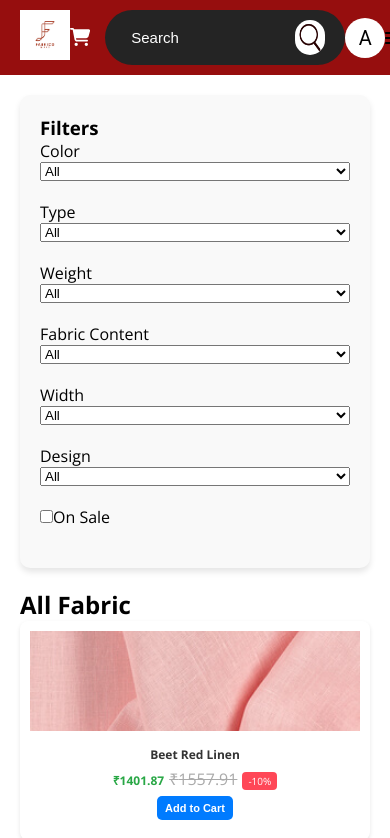
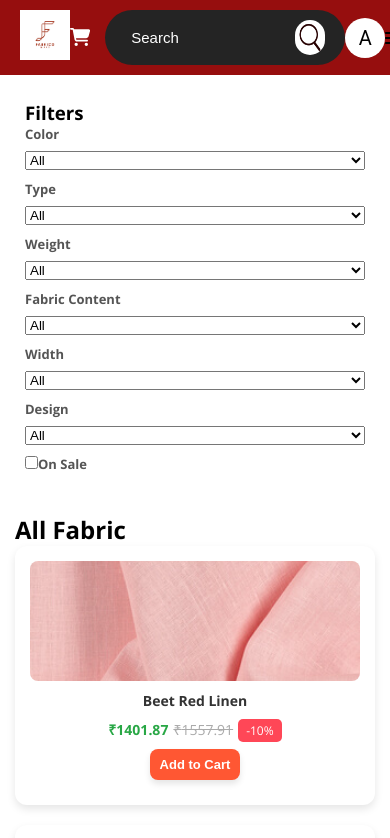
Before and after one commit to aniketsol456/fabric_selling_system, a React (Create React App) app: page /fabric in a window 390 px wide. Shown: the top 838 px of the page. Built offline with nearby package versions, Linux system fonts and the light colour scheme.

Commit message:
styling fabric page

```diff
--- a/src/Components/Fabric_catalog.css
+++ b/src/Components/Fabric_catalog.css
@@ -9,42 +9,67 @@
 @media (max-width: 768px) {
   .catalog-page {
     grid-template-columns: 1fr;
+    padding: 15px;
   }
 }
 
-/* Sidebar */
+//* Sidebar */
 .sidebar {
-  background-color: #f9f9f9;
-  padding: 20px;
-  border-radius: 10px;
-  box-shadow: 0 4px 6px rgba(0, 0, 0, 0.1);
+  background-color: #ffffff;
+  padding: 15px;
+  border-radius: 8px;
+  box-shadow: 0 3px 5px rgba(0, 0, 0, 0.1);
   position: sticky;
   top: 10px;
-}
-.filter-group {
-  margin-bottom: 20px;
-  display: flex;
-  flex-direction: column; /* Default layout */
+  max-height: calc(100vh - 20px); /* Ensure the sidebar fits within the viewport */
+  overflow-y: auto; /* Add scroll behavior if content exceeds the height */
 }
 
-.filter-group.inline {
-  flex-direction: row; /* Align label and checkbox inline */
-  align-items: center; /* Vertically center the elements */
-  gap: 10px; /* Add spacing between checkbox and label */
+/* Filters */
+.filter-group {
+  margin-bottom: 15px;
+  display: flex;
+  flex-direction: column;
+  gap: 8px; /* Add spacing between filter items */
 }
 
-.filter-group.inline label {
-  margin: 0; /* Remove bottom margin for inline layout */
+.filter-group label {
   font-size: 14px;
   font-weight: bold;
   color: #555;
 }
 
-.filter-group.inline input[type='checkbox'] {
-  width: auto; /* Allow checkbox to keep its natural size */
-  margin: 0; /* Reset margins for better alignment */
-  accent-color: #007bff; /* Add a custom checkbox color */
+.filter-group input[type="checkbox"] {
+  accent-color: #ff5733;
+  cursor: pointer;
 }
+
+.filter-group.inline {
+  flex-direction: row;
+  align-items: center;
+  gap: 10px;
+}
+
+/* Responsive Adjustments for Sidebar */
+@media (max-width: 768px) {
+  .sidebar {
+    position: relative;
+    top: unset;
+    max-height: unset;
+    overflow: visible;
+    box-shadow: none; /* Simplify the design for smaller screens */
+    padding: 10px;
+  }
+
+  .filter-group {
+    margin-bottom: 10px;
+  }
+
+  .filter-group label {
+    font-size: 13px;
+  }
+}
+
 
 /* Catalog Container */
 .catalog-container {
@@ -55,7 +80,7 @@
 .fabric-grid {
   display: grid;
   grid-template-columns: repeat(5, 1fr); /* 5 items per row */
-  gap: 15px;
+  gap: 20px;
 }
 
 @media (max-width: 1024px) {
@@ -78,45 +103,50 @@
 
 /* Fabric Card */
 .fabric-card {
-  background-color: #fff;
-  border-radius: 8px;
-  box-shadow: 0 2px 4px rgba(0, 0, 0, 0.1);
+  background-color: #ffffff;
+  border-radius: 12px;
+  box-shadow: 0 4px 8px rgba(0, 0, 0, 0.1);
   overflow: hidden;
   transition: transform 0.2s ease, box-shadow 0.2s ease;
-  padding: 10px;
+  padding: 15px;
+  display: flex;
+  flex-direction: column;
+  align-items: center;
+  text-align: center;
 }
 
 .fabric-card:hover {
   transform: translateY(-5px);
-  box-shadow: 0 4px 8px rgba(0, 0, 0, 0.15);
+  box-shadow: 0 6px 12px rgba(0, 0, 0, 0.15);
 }
 
 .fabric-image {
   width: 100%;
-  height: 100px; /* Smaller height for compact cards */
+  height: 120px; /* Slightly larger for better visuals */
   object-fit: cover;
+  border-radius: 8px;
 }
 
 .fabric-info {
-  padding: 8px;
-  text-align: center;
+  padding: 10px 0;
 }
 
 .fabric-name {
-  font-size: 14px;
+  font-size: 16px;
   font-weight: bold;
   color: #333;
-  margin-bottom: 5px;
+  margin-bottom: 8px;
 }
 
 .fabric-price {
-  margin: 5px 0;
+  margin: 10px 0;
+  font-size: 14px;
 }
 
 .discounted-price {
   color: #28a745;
   font-weight: bold;
-  font-size: 14px;
+  font-size: 16px;
 }
 
 .original-price {
@@ -128,28 +158,30 @@
 .discount-badge {
   background-color: #ff4757;
   color: white;
-  padding: 2px 6px;
+  padding: 3px 8px;
   margin-left: 5px;
-  font-size: 10px;
-  border-radius: 4px;
+  font-size: 12px;
+  border-radius: 5px;
 }
 
 /* Button */
 .add-to-cart-button {
-  background-color: #007bff;
+  background-color: #ff5733;
   color: white;
   border: none;
-  padding: 8px 10px;
-  border-radius: 5px;
-  font-size: 12px;
+  padding: 10px 15px;
+  border-radius: 8px;
+  font-size: 14px;
   font-weight: bold;
   cursor: pointer;
   transition: background-color 0.3s ease, transform 0.2s ease;
+  box-shadow: 0 4px 6px rgba(0, 0, 0, 0.1);
 }
 
 .add-to-cart-button:hover {
-  background-color: #0056b3;
+  background-color: #e04e2b;
   transform: scale(1.05);
+  box-shadow: 0 6px 8px rgba(0, 0, 0, 0.15);
 }
 
 /* Responsive Adjustments */
@@ -159,15 +191,15 @@
   }
 
   .fabric-name {
-    font-size: 12px;
+    font-size: 14px;
   }
 
   .discounted-price {
-    font-size: 12px;
+    font-size: 14px;
   }
 
   .add-to-cart-button {
-    font-size: 11px;
-    padding: 6px 8px;
+    font-size: 13px;
+    padding: 8px 10px;
   }
 }
```
